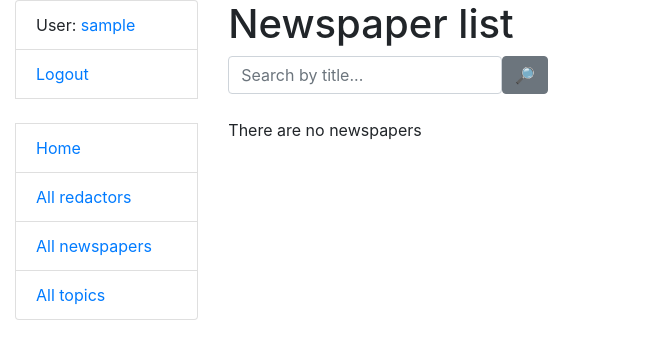
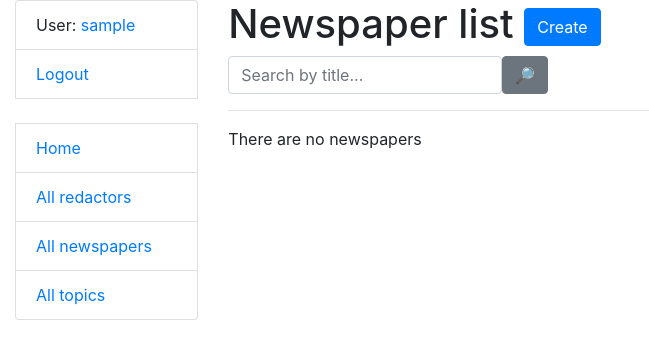
Before and after one commit to LiudmylaKulinchenko/newspaper-agency, a Django app: page /newspapers/ in a window 1280 px wide. Shown: the top 359 px of the page, without its empty margins (0-649 px from the left). Run offline with Django 4.2, Linux system fonts and the light colour scheme; the visitor is signed in with stand-in values (Sample User, id 1); data that the repository does not hold is empty; some libraries are stand-ins or nearby versions.

Commit message:
Add button create to newspaperc_list.html template

```diff
--- a/templates/catalog/newspaper_list.html
+++ b/templates/catalog/newspaper_list.html
@@ -4,6 +4,9 @@
 {% block content %}
   <h1>
     Newspaper list
+    <a href="{% url 'catalog:newspaper-create' %}" class="btn btn-primary link-to-page">
+      Create
+    </a>
   </h1>
 
   <form action="" method="get" class="form-inline">
@@ -11,9 +14,9 @@
     <input class="btn btn-secondary" type="submit" value="🔎">
   </form>
 
-  <br>
+  <hr>
   {% if newspaper_list %}
-    <ul>
+    <ul style="list-style: none">
       {% for newspaper in newspaper_list %}
         <li>
           <h3>
```
